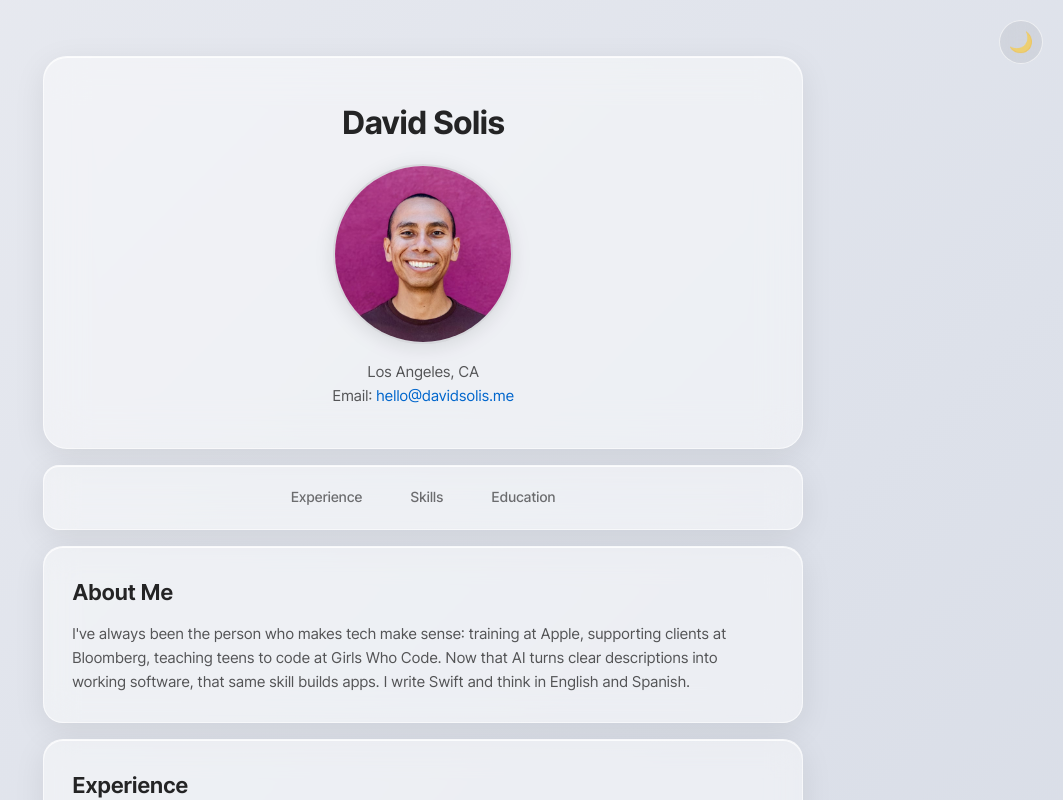
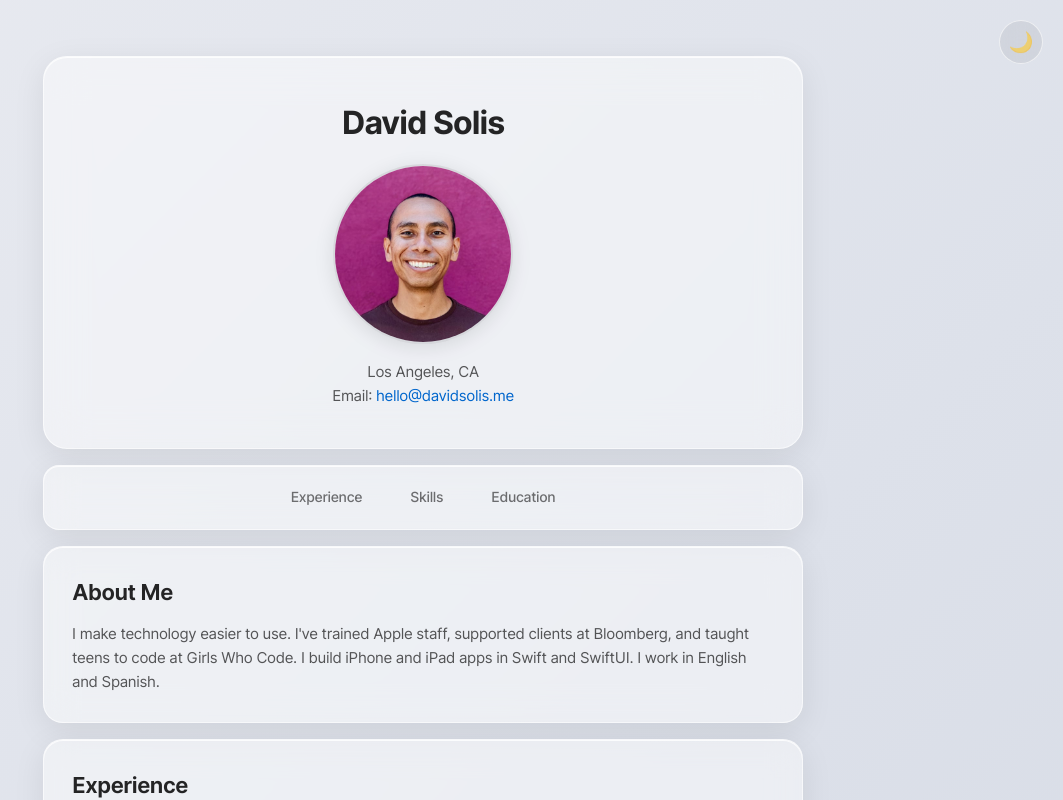
Before and after one commit to soliskit/portfolio, a Next.js app: page / in a window 1280 px wide. Shown: the top 800 px of the page, without its empty margins (217-1280 px from the left). Built offline with nearby package versions, Linux system fonts and the light colour scheme.

Commit message:
Update About Me with clear, evidence-led copy (#25)

```diff
--- a/components/AboutMe.js
+++ b/components/AboutMe.js
@@ -5,10 +5,9 @@ export default function AboutMe() {
     <section id="about-me" className={styles.card}>
       <h2>About Me</h2>
       <p>
-        I've always been the person who makes tech make sense: training at
-        Apple, supporting clients at Bloomberg, teaching teens to code at Girls
-        Who Code. Now that AI turns clear descriptions into working software,
-        that same skill builds apps. I write Swift and think in English and
+        I make technology easier to use. I've trained Apple staff, supported
+        clients at Bloomberg, and taught teens to code at Girls Who Code. I
+        build iPhone and iPad apps in Swift and SwiftUI. I work in English and
         Spanish.
       </p>
     </section>
--- a/pages/_document.js
+++ b/pages/_document.js
@@ -8,7 +8,7 @@ export default function Document() {
   const meta = {
     title: 'David Solis',
     description:
-      'Making tech make sense through training, client support, and teaching code. Now building apps in Swift, in English and Spanish.',
+      'I make technology easier to use. I trained Apple staff, supported Bloomberg clients, and taught teens to code. I build iPhone and iPad apps in Swift and SwiftUI.',
     url: 'https://www.davidsolis.me/',
     image: 'https://www.davidsolis.me/images/webpage.png'
   }
--- a/pages/index.js
+++ b/pages/index.js
@@ -16,7 +16,7 @@ export default function Home() {
         <title>David Solis</title>
         <meta
           name="description"
-          content="Making tech make sense through training, client support, and teaching code. Now building apps in Swift, in English and Spanish."
+          content="I make technology easier to use. I trained Apple staff, supported Bloomberg clients, and taught teens to code. I build iPhone and iPad apps in Swift and SwiftUI."
         />
       </Head>
 
```
Also changed, not shown: public/images/webpage.png, 1 other file (tests, documents, lock files or other folders).
